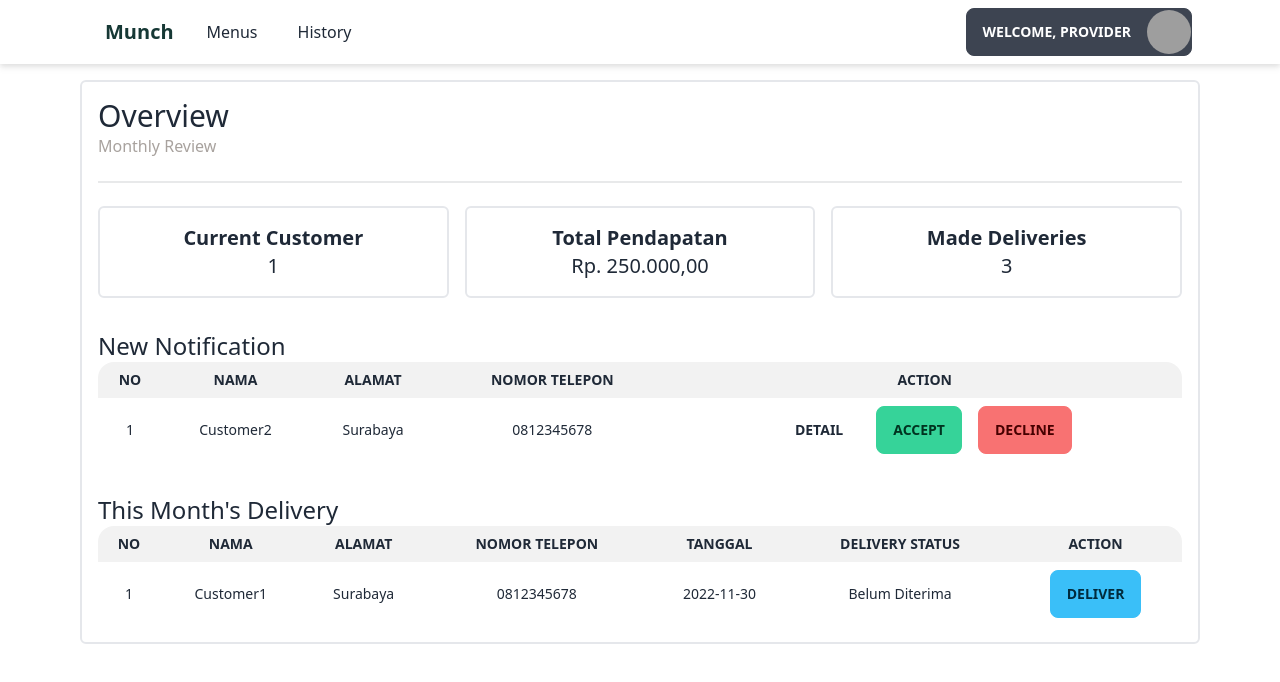
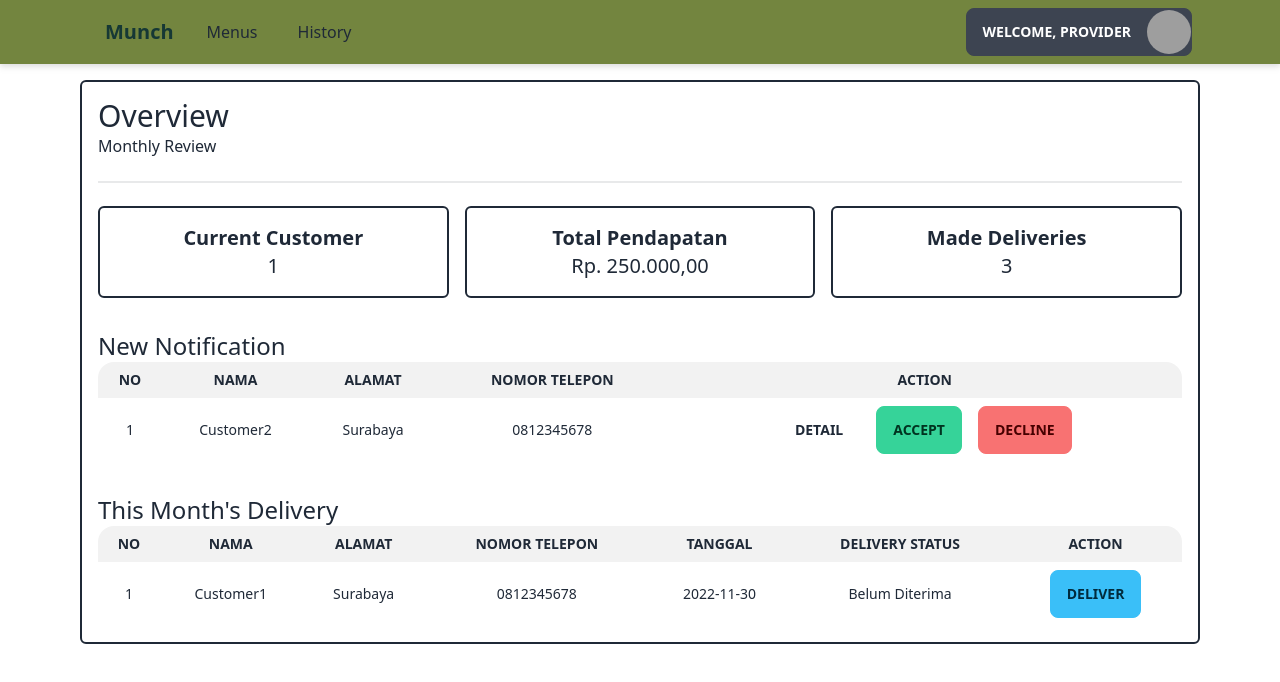
Before and after one commit to Kosmasu/catering-munch-frontend, a Vue app: page /provider in a window 1280 px wide. Shown: the top 682 px of the page. Built offline with nearby package versions, Linux system fonts and the light colour scheme; grey boxes are pictures that could not be loaded.

Commit message:
add color "munch"

```diff
--- a/src/components/ProviderNavbar.vue
+++ b/src/components/ProviderNavbar.vue
@@ -1,5 +1,5 @@
 <template>
-  <div class="bg-base-100 drop-shadow-md">
+  <div class="bg-munch drop-shadow-md">
     <div class="container ">
       <div class="navbar">
         <div class="navbar-start">
--- a/tailwind.config.js
+++ b/tailwind.config.js
@@ -2,6 +2,9 @@
 module.exports = {
   content: ["./index.html", "./src/**/*.{vue,js,ts,jsx,tsx}"],
   theme: {
+    colors: {
+      munch: '#73853f'
+    },
     extend: {},
     container: {
       center: true,
```
